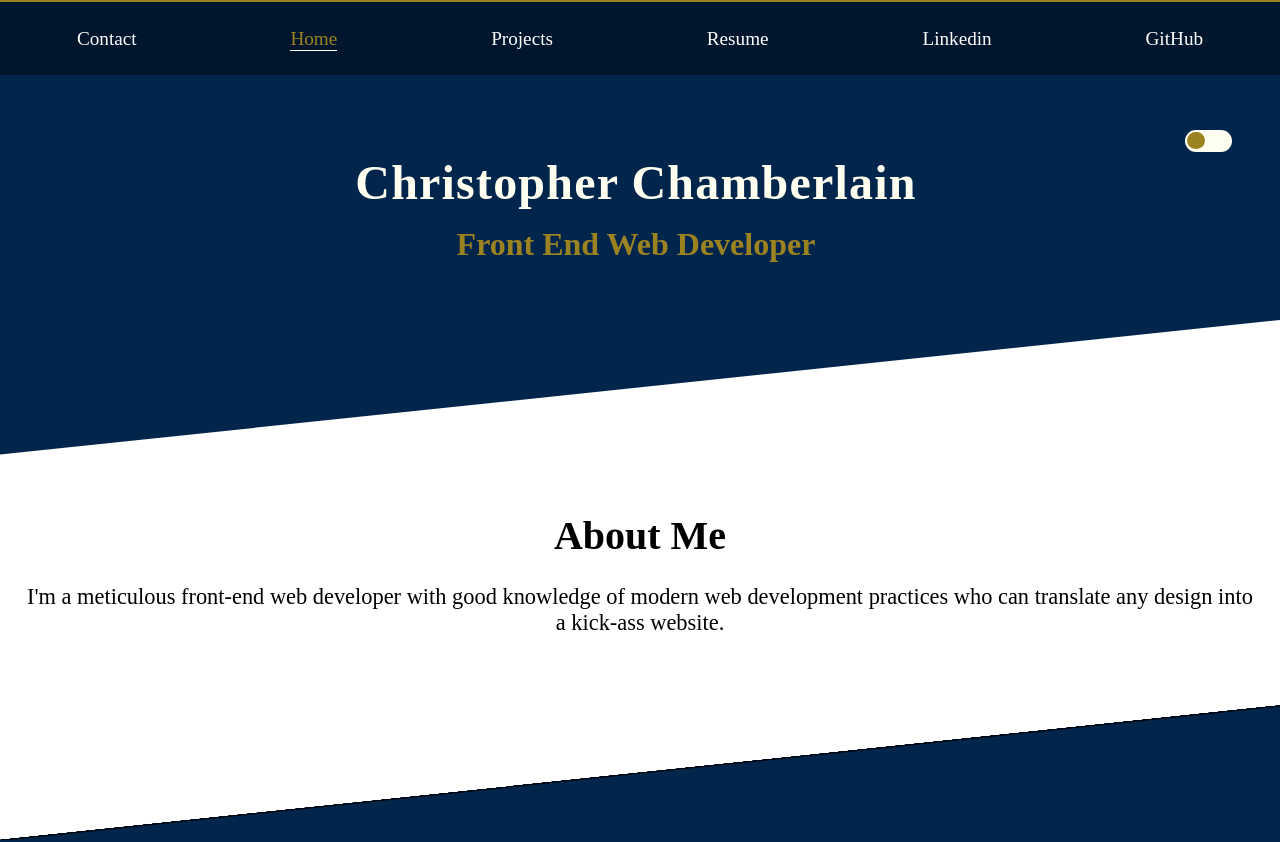
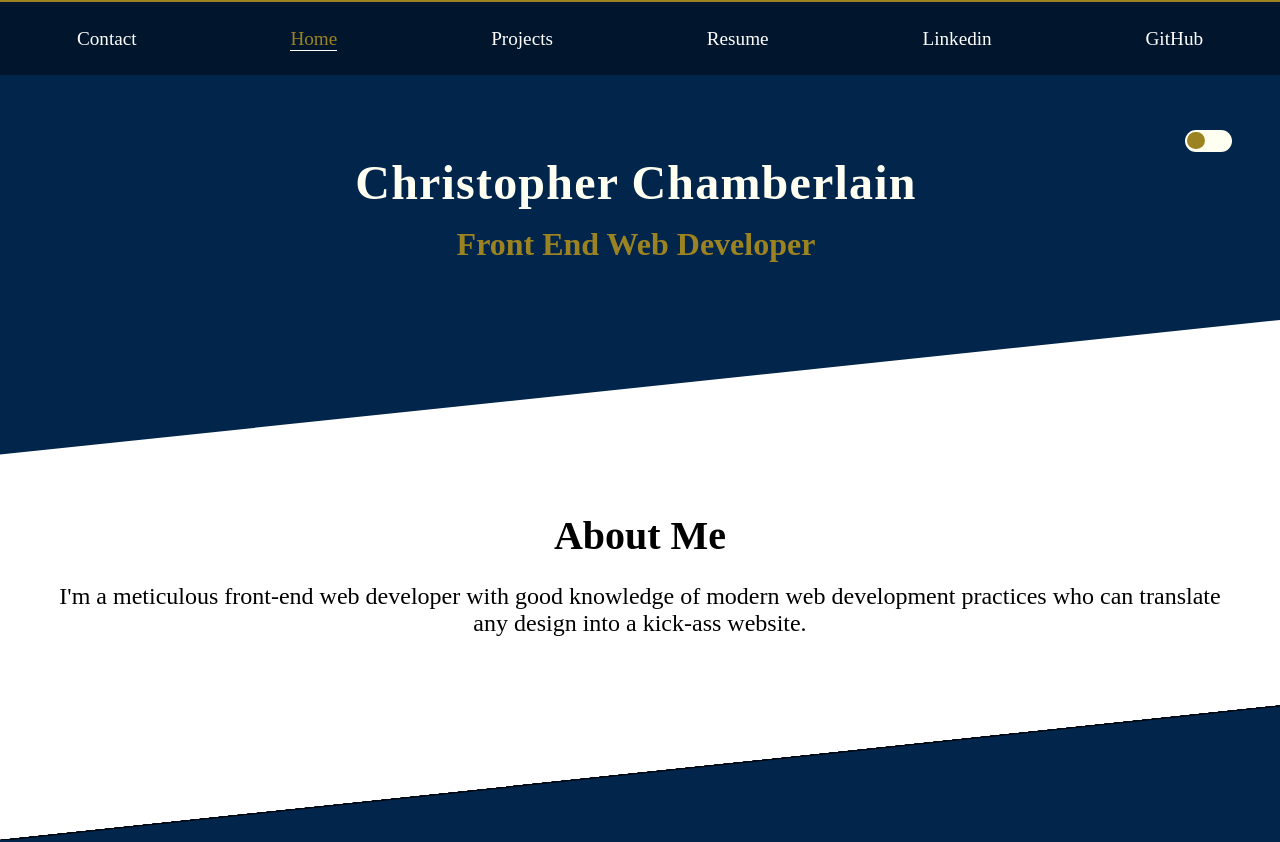
Before and after one commit to AkaraTawng/portfolio-mf-v2, a React (Create React App) app: page / in a window 1280 px wide. Shown: the top 842 px of the page. Built offline with nearby package versions, Linux system fonts and the light colour scheme.

Commit message:
increase about me paragraph padding and size @laptop

```diff
--- a/src/main.css
+++ b/src/main.css
@@ -421,6 +421,11 @@
     margin-top: 12rem;
   }
 }
+@media (min-width: 1280px) {
+  #about-me-section {
+    padding: 0 3rem;
+  }
+}
 #about-me-section h2 {
   font-size: 1.8rem;
   text-align: center;
@@ -442,6 +447,11 @@
 @media (min-width: 768px) {
   #about-me-section p {
     font-size: 1.4rem;
+  }
+}
+@media (min-width: 1280px) {
+  #about-me-section p {
+    font-size: 1.5rem;
   }
 }
 
--- a/src/scss/layout/_home.scss
+++ b/src/scss/layout/_home.scss
@@ -10,6 +10,9 @@
     @include tablet {
         height: 14rem;
         margin-top: 12rem;
+    }
+    @include laptop {
+        padding: 0 3rem;
     }
     h2{
         font-size: 1.8rem;
@@ -27,6 +30,9 @@
         text-align: center;
         @include tablet {
             font-size: 1.4rem;
+        }
+        @include laptop {
+            font-size: 1.5rem;
         }
     }
 }
```
Also changed, not shown: 1 other file (tests, documents, lock files or other folders).
